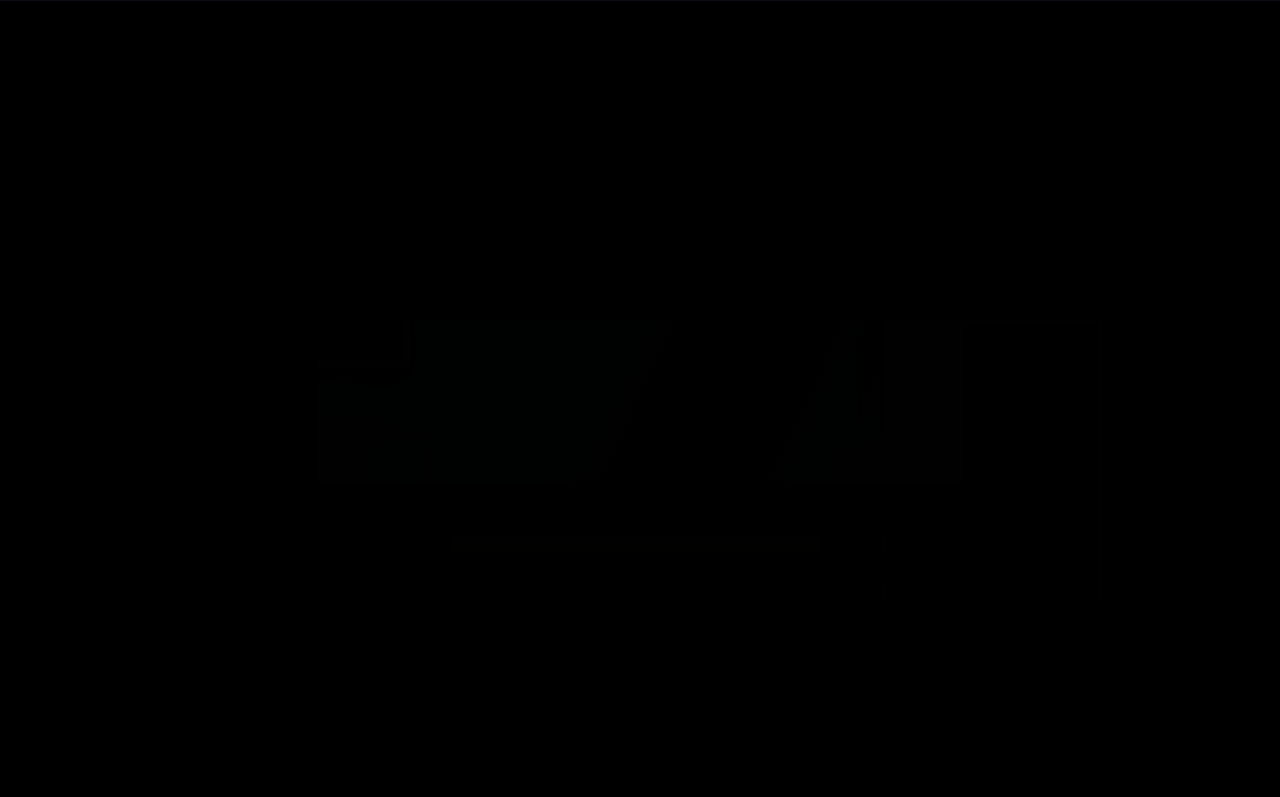
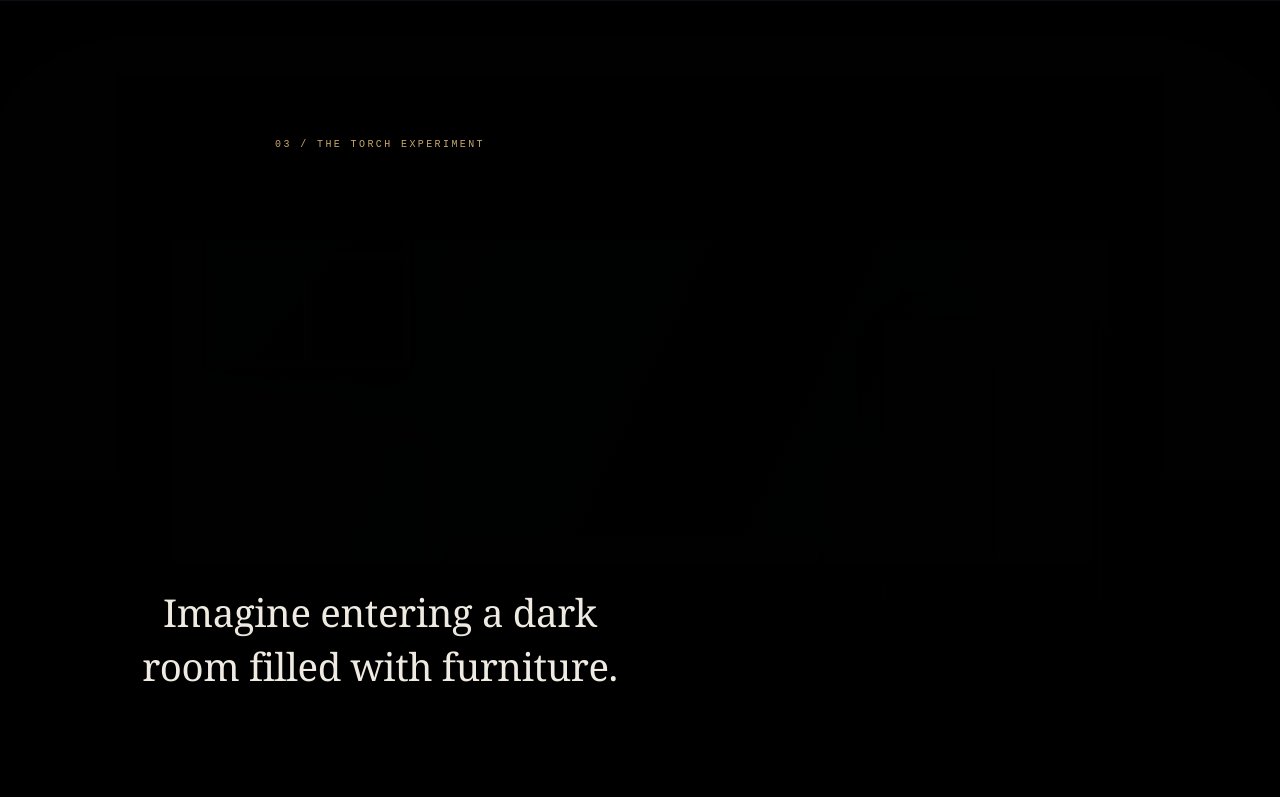
Before and after one commit to mishranurag01/Lemonade, a React (Vite) app: page / in a window 1280 px wide. Shown: the part 5040-5837 px from the top of the page. Built offline with nearby package versions, Linux system fonts and the light colour scheme.

Commit message:
Keep torch text visible and scrolling while whole room brightens with white light

```diff
--- a/src/features/about/scene/TorchStory.module.css
+++ b/src/features/about/scene/TorchStory.module.css
@@ -27,3 +27,17 @@
 .blackout{position:absolute;inset:0;background:#000;pointer-events:none;z-index:3}
 .vignette{z-index:4;pointer-events:none}
 @media(prefers-reduced-motion:reduce){.story{height:180svh}}
+
+/* Scroll-through narrative: only the backdrop sticks; every line remains in normal flow. */
+.story{height:auto;min-height:480svh;position:relative}
+.sticky{height:100svh;position:sticky;top:0;z-index:0}
+.copy{position:relative;z-index:2;margin-top:-100svh;width:min(88%,760px);height:auto;min-height:480svh;display:flex;flex-direction:column;align-items:center;justify-content:flex-start;gap:0;padding:17svh 0 30svh;pointer-events:none}
+.chapter{position:relative;top:auto;display:block;margin:0 0 26svh;font:10px/1.5 monospace;letter-spacing:.24em;color:#c6a66b}
+.beat{position:relative;opacity:1!important;transform:none!important;max-width:690px;width:100%;margin:0 0 0;min-height:70svh;display:flex;align-items:center;justify-content:center;font:400 clamp(20px,3vw,39px)/1.4 Didot,"Bodoni MT",Georgia,serif;text-shadow:0 2px 12px #000,0 0 32px #000;letter-spacing:-.01em}
+.hint{position:relative;bottom:auto;margin-top:12svh;text-align:center;line-height:1.8}
+.room{background:linear-gradient(180deg,#30333b,#25252b 65%,#17181d);will-change:filter}
+.whiteLight{position:absolute;inset:0;background:rgba(245,247,255,.95);mix-blend-mode:screen;pointer-events:none;z-index:2}
+.blackout{z-index:3}
+.vignette{z-index:4;box-shadow:inset 0 0 120px 28px #0008;background:linear-gradient(180deg,#0006,transparent 30%,transparent 70%,#0006)}
+@media(max-width:700px){.story{height:auto;min-height:470svh}.copy{min-height:470svh;padding-top:14svh}.beat{min-height:72svh;font-size:clamp(20px,5.6vw,30px);line-height:1.48}.chapter{margin-bottom:23svh}}
+@media(prefers-reduced-motion:reduce){.story{height:auto;min-height:470svh}.copy{min-height:470svh}}
```
